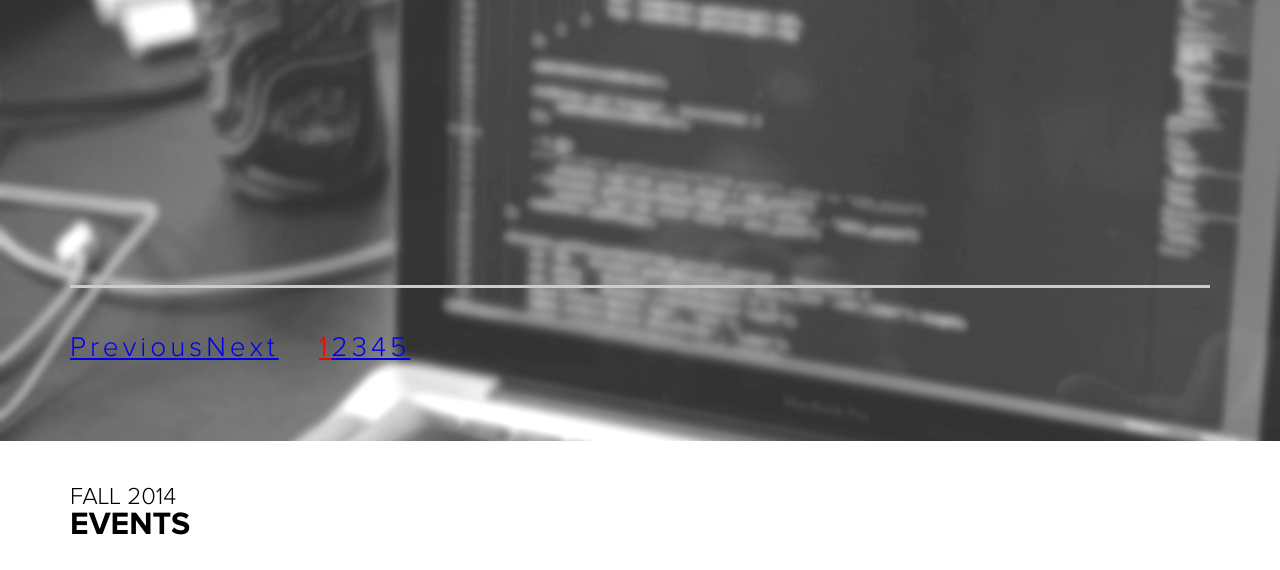
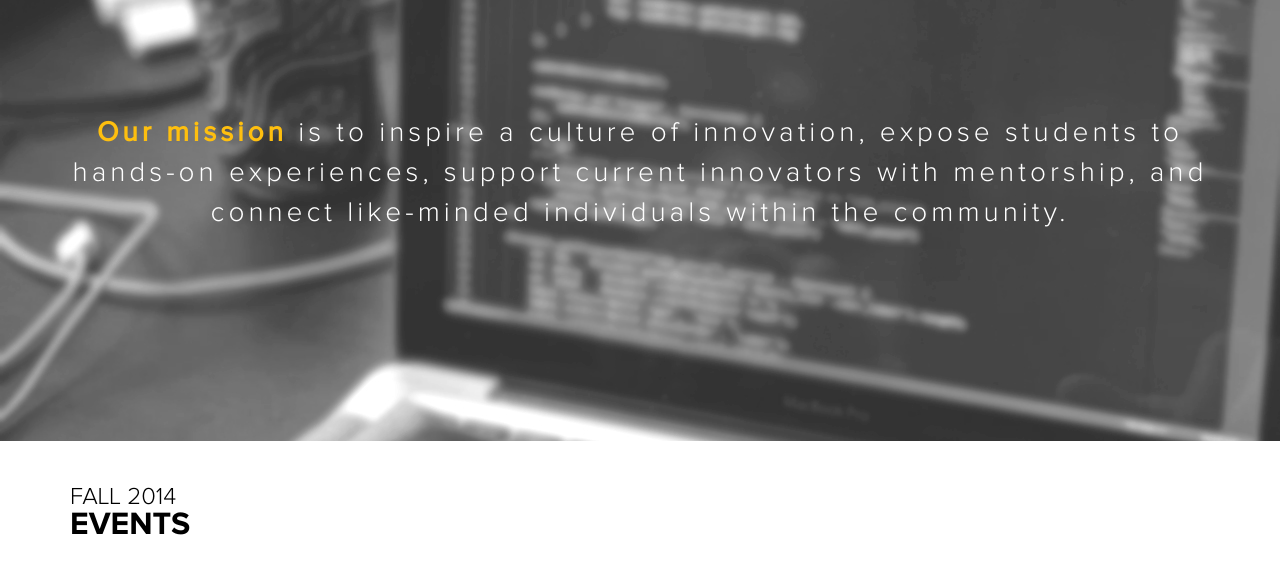
Before and after one commit to GoSparkSC/SparkSCBrochure, a plain HTML site: page index.html in a window 1280 px wide. Shown: the part 806-1376 px from the top of the page. Drawn offline with nearby package versions, Linux system fonts and the light colour scheme; grey boxes are pictures that could not be loaded; placeholder pictures from the web are drawn by us.

Commit message:
Fixed slide.

```diff
--- a/index.html
+++ b/index.html
@@ -49,18 +49,18 @@
         </section>
     </nav>
     <section class="ourmission" id="ourmission">
-        <!--<section>-->
-            <!--<div><h2>Our mission</h2><p> is to inspire a culture of innovation, expose students to hands-on experiences, support current innovators with mentorship, and connect like-minded individuals within the community.</p></div>-->
-        <!--</section>-->
         <section>
-            <section id="slides">
-                <img src="http://placehold.it/940x528">
-                <img src="http://placehold.it/940x528">
-                <img src="http://placehold.it/940x528">
-                <img src="http://placehold.it/940x528">
-                <img src="http://placehold.it/940x528">
-            </section>
+            <div><h2>Our mission</h2><p> is to inspire a culture of innovation, expose students to hands-on experiences, support current innovators with mentorship, and connect like-minded individuals within the community.</p></div>
         </section>
+    <section>
+<!--     <section id="slides">
+    <img src="http://placehold.it/940x528">
+    <img src="http://placehold.it/940x528">
+    <img src="http://placehold.it/940x528">
+    <img src="http://placehold.it/940x528">
+    <img src="http://placehold.it/940x528">
+</section> -->
+    </section>
     </section>
 
     <section class="events" id="events">
```
